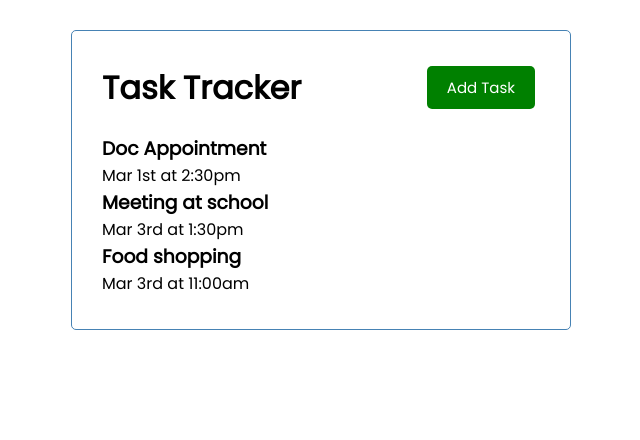
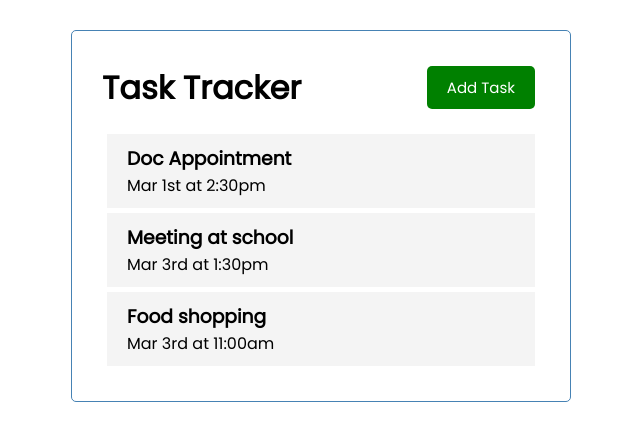
Before and after one commit to amecreate/vuejs-tasktracker, a Vue app in the folder tasktracker/: page / in a window 1280 px wide. Shown: the top 440 px of the page, without its empty margins (319-959 px from the left). Built offline with nearby package versions, Linux system fonts and the light colour scheme.

Commit message:
add style in Task.vue

```diff
--- a/tasktracker/src/components/Task.vue
+++ b/tasktracker/src/components/Task.vue
@@ -13,3 +13,23 @@
     }
 }
 </script>
+
+<style scoped>
+.fas {
+  color: red;
+}
+.task {
+  background: #f4f4f4;
+  margin: 5px;
+  padding: 10px 20px;
+  cursor: pointer;
+}
+.task.reminder {
+  border-left: 5px solid green;
+}
+.task h3 {
+  display: flex;
+  align-items: center;
+  justify-content: space-between;
+}
+</style>
```
